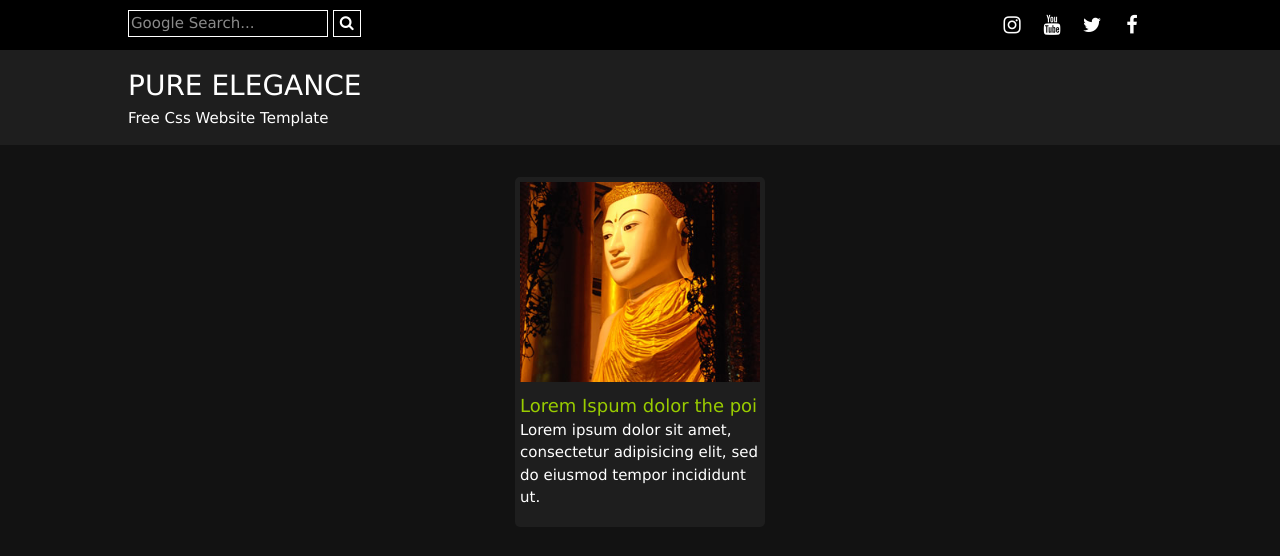
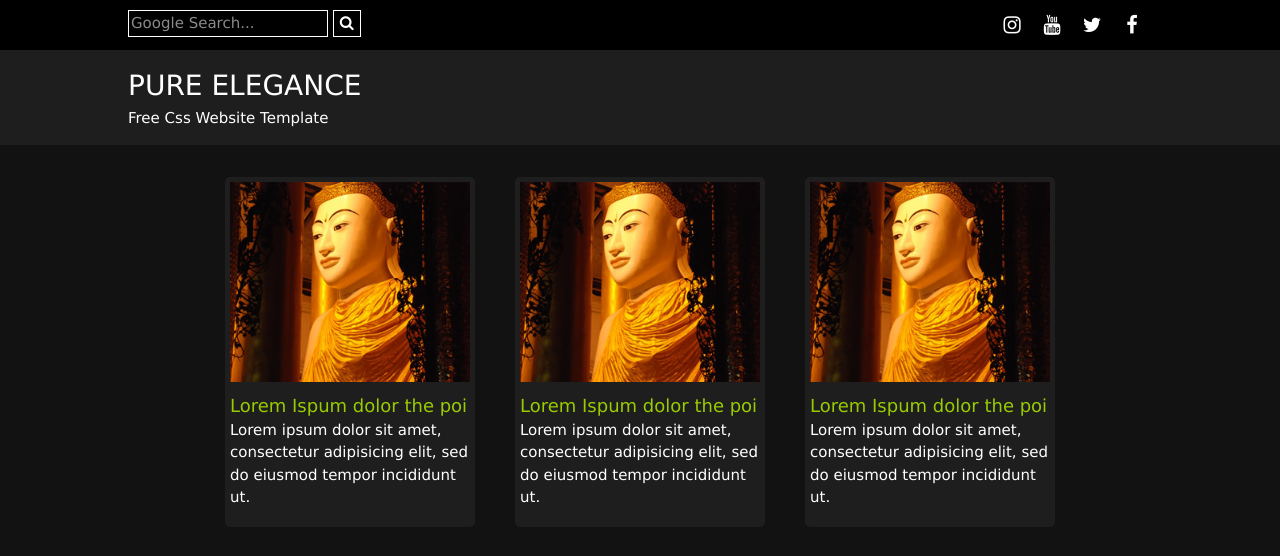
Before and after one commit to AdernNerk/harish, a plain HTML site: page index.html in a window 1280 px wide. Shown: the top 556 px of the page. Drawn offline with Linux system fonts and the light colour scheme.

Commit message:
Update index.html

```diff
--- a/index.html
+++ b/index.html
@@ -38,6 +38,34 @@
 	</div>
 </div>
 <div class="w3-container flexbox-container">
+	<div class="w3-container flexbox-container-part">
+		<img src="./images/1.jpg" class="flexbox-container-image">
+		<div class="flexbox-container-text-1">
+			Lorem Ispum dolor the poi
+		</div>
+		<div class="flexbox-container-text-2">
+			Lorem ipsum dolor sit amet, consectetur adipisicing elit, sed do eiusmod
+			tempor incididunt ut.
+			<br>
+			<div class="w3-margin-top w3-right w3-margin-right">
+	 			<a href="" target="_blank">Read More...</a>
+	 		</div>
+		</div>
+	</div>
+	<div class="w3-container flexbox-container-part">
+		<img src="./images/1.jpg" class="flexbox-container-image">
+		<div class="flexbox-container-text-1">
+			Lorem Ispum dolor the poi
+		</div>
+		<div class="flexbox-container-text-2">
+			Lorem ipsum dolor sit amet, consectetur adipisicing elit, sed do eiusmod
+			tempor incididunt ut.
+			<br>
+			<div class="w3-margin-top w3-right w3-margin-right">
+	 			<a href="" target="_blank">Read More...</a>
+	 		</div>
+		</div>
+	</div>
 	<div class="w3-container flexbox-container-part">
 		<img src="./images/1.jpg" class="flexbox-container-image">
 		<div class="flexbox-container-text-1">
```
